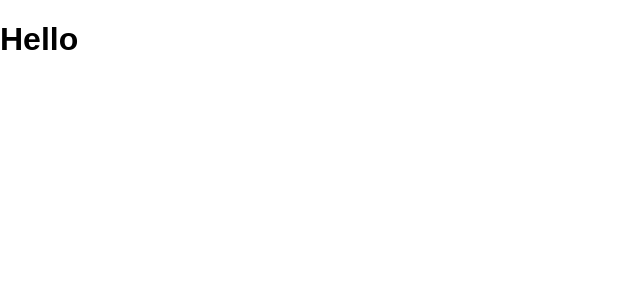
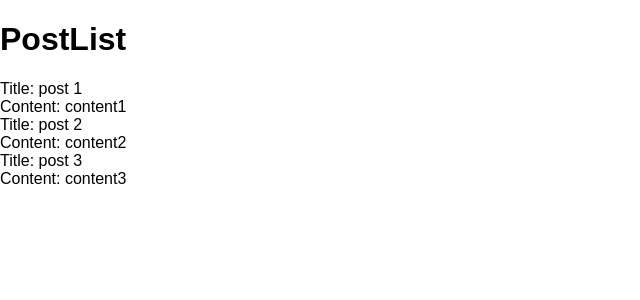
Before and after one commit to skabillium/blogger, a React (Create React App) app in the folder client/: page / in a window 1280 px wide. Shown: the top 300 px of the page, without its empty margins (0-640 px from the left). Built offline with nearby package versions, Linux system fonts and the light colour scheme.

Commit message:
dashboard displays sample posts

```diff
--- a/client/src/App.js
+++ b/client/src/App.js
@@ -1,12 +1,16 @@
 import React, { Component } from "react";
 import { BrowserRouter, Switch, Route } from "react-router-dom";
+
+import Dashboard from "./components/dashboard/Dashboard";
 
 class App extends Component {
   render() {
     return (
       <BrowserRouter>
         <div className="App">
-          <h1>Hello</h1>
+          <Switch>
+            <Route exact path="/" component={Dashboard} />
+          </Switch>
         </div>
       </BrowserRouter>
     );
--- a/client/src/components/dashboard/Dashboard.js
+++ b/client/src/components/dashboard/Dashboard.js
@@ -0,0 +1,15 @@
+import React, { Component } from "react";
+
+import PostList from "../posts/PostList";
+
+class Dashboard extends Component {
+  render() {
+    return (
+      <div>
+        <PostList />
+      </div>
+    );
+  }
+}
+
+export default Dashboard;
--- a/client/src/components/posts/PostList.js
+++ b/client/src/components/posts/PostList.js
@@ -0,0 +1,28 @@
+import React, { Component } from "react";
+
+import PostSummary from "./PostSummary";
+
+class PostList extends Component {
+  state = {
+    posts: [
+      { id: 1, title: "post 1", content: "content1" },
+      { id: 2, title: "post 2", content: "content2" },
+      { id: 3, title: "post 3", content: "content3" }
+    ]
+  };
+
+  render() {
+    return (
+      <div className="post-list">
+        <h1>PostList</h1>
+
+        {this.state.posts &&
+          this.state.posts.map(post => {
+            return <PostSummary post={post} key={post.id} />;
+          })}
+      </div>
+    );
+  }
+}
+
+export default PostList;
--- a/client/src/components/posts/PostSummary.js
+++ b/client/src/components/posts/PostSummary.js
@@ -0,0 +1,12 @@
+import React from "react";
+
+function PostSummary({ post }) {
+  return (
+    <div className="post">
+      <div>Title: {post.title}</div>
+      <div>Content: {post.content}</div>
+    </div>
+  );
+}
+
+export default PostSummary;
```
